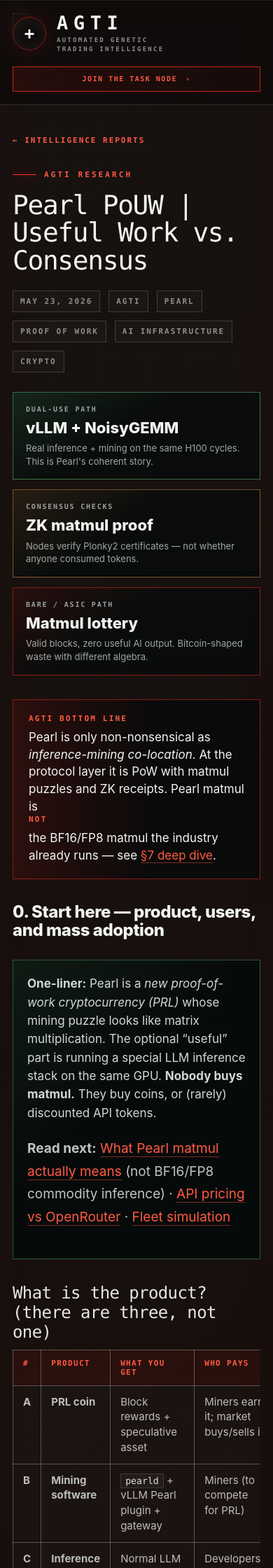
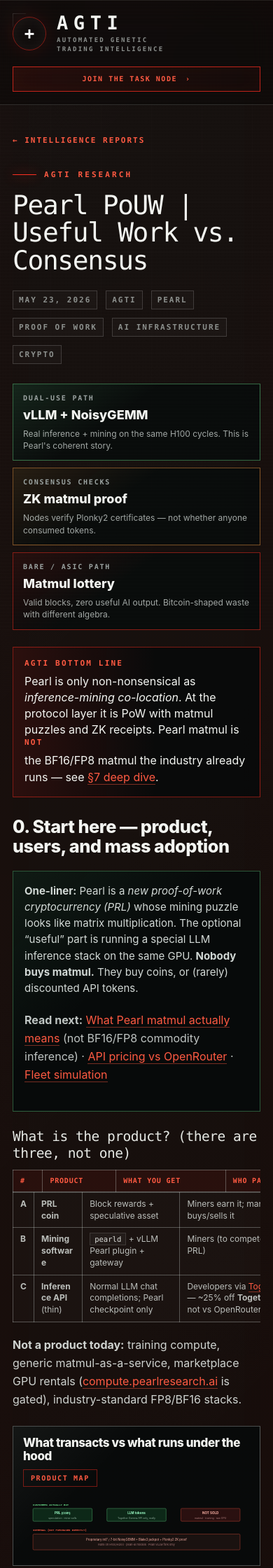
Before and after one commit to agtico/agtico.github.io, a Jekyll site: the page built from _posts/2026-05-23-pearl-pouw-useful-work-asic-analysis.md, in a window 390 px wide. Shown: the top 2240 px of the page at 70% size. Built offline with Jekyll 4.4.1, drawn with Linux system fonts in a browser that asks for light colours; some of the changed text lies outside the part shown.

Commit message:
Improve Pearl AGTI report mobile layout and readability.
Add responsive tables, Mermaid scaling, tighter typography, and stacked layouts for narrow viewports.

Co-authored-by: Cursor <cursoragent@cursor.com>

```diff
--- a/_layouts/report.html
+++ b/_layouts/report.html
@@ -64,9 +64,11 @@
         lineColor: "#9aa2a0",
         secondaryColor: "#1a1210",
         tertiaryColor: "#0d2818",
-        fontFamily: "Inter, ui-sans-serif, system-ui, sans-serif"
+        fontFamily: "Inter, ui-sans-serif, system-ui, sans-serif",
+        fontSize: "14px"
       },
-      flowchart: { curve: "basis", padding: 14 }
+      flowchart: { curve: "basis", padding: 12, useMaxWidth: true, htmlLabels: true },
+      securityLevel: "loose"
     });
   </script>
   {% endif %}
--- a/assets/css/pearl-pouw-report.css
+++ b/assets/css/pearl-pouw-report.css
@@ -342,10 +342,14 @@
   border: 1px dashed rgba(255, 255, 255, 0.12);
   background: rgba(0, 0, 0, 0.24);
   overflow-x: auto;
+  -webkit-overflow-scrolling: touch;
+  max-width: 100%;
 }
 
 .pearl-mermaid .mermaid {
-  min-width: 520px;
+  min-width: 0;
+  width: 100%;
+  max-width: 100%;
 }
 
 .pearl-mermaid svg {
@@ -378,8 +382,20 @@
 
 .pearl-report-shell > table {
   width: 100%;
+  max-width: 100%;
   border-collapse: collapse;
   margin: 8px 0 28px;
+  display: block;
+  overflow-x: auto;
+  -webkit-overflow-scrolling: touch;
+  overscroll-behavior-x: contain;
+}
+
+.pearl-report-shell > table thead,
+.pearl-report-shell > table tbody {
+  display: table;
+  width: 100%;
+  min-width: 520px;
 }
 
 .pearl-report-shell > table th,
@@ -388,6 +404,8 @@
   padding: 12px 14px;
   text-align: left;
   vertical-align: top;
+  word-break: break-word;
+  overflow-wrap: anywhere;
 }
 
 .pearl-report-shell > table th {
@@ -793,3 +811,269 @@
 .pearl-code-ref .path a:hover {
   text-decoration: underline;
 }
+
+/* ── Mobile / narrow viewports ── */
+
+.report-content.pearl-report-shell {
+  min-width: 0;
+  overflow-wrap: anywhere;
+}
+
+.report-content.pearl-report-shell img,
+.pearl-report-shell img {
+  max-width: 100%;
+  height: auto;
+}
+
+.report-content.pearl-report-shell pre {
+  margin: 16px 0 24px;
+  padding: 14px 16px;
+  border: 1px solid rgba(255, 255, 255, 0.12);
+  background: rgba(0, 0, 0, 0.35);
+  overflow-x: auto;
+  -webkit-overflow-scrolling: touch;
+  font-size: 12px;
+  line-height: 1.5;
+}
+
+.report-content.pearl-report-shell pre code {
+  border: 0;
+  background: transparent;
+  padding: 0;
+  white-space: pre;
+  word-break: normal;
+}
+
+@media (max-width: 680px) {
+  .report-content.pearl-report-shell {
+    font-size: 16px;
+    line-height: 1.62;
+    margin-top: 28px;
+  }
+
+  .pearl-hero-grid {
+    margin: 20px 0 24px;
+    gap: 10px;
+  }
+
+  .pearl-scorecard {
+    min-height: 0;
+    padding: 14px 14px 12px;
+  }
+
+  .pearl-scorecard .value {
+    font-size: 20px;
+  }
+
+  .pearl-scorecard .hint {
+    font-size: 12px;
+  }
+
+  .pearl-verdict-banner {
+    padding: 16px;
+    margin: 24px 0;
+  }
+
+  .pearl-verdict-banner p {
+    font-size: 16px;
+  }
+
+  .pearl-primer-box {
+    padding: 16px;
+    margin: 20px 0 24px;
+  }
+
+  .pearl-primer-box > p:first-of-type {
+    font-size: 15px;
+  }
+
+  .pearl-figure {
+    padding: 14px;
+    margin: 24px 0;
+  }
+
+  .pearl-figure-head {
+    flex-direction: column;
+    align-items: flex-start;
+    gap: 8px;
+    margin-bottom: 14px;
+  }
+
+  .pearl-figure-head h3 {
+    font-size: 17px;
+  }
+
+  .pearl-figure-caption {
+    font-size: 13px;
+  }
+
+  .pearl-report-shell > h2 {
+    margin: 32px 0 14px;
+    font-size: clamp(22px, 6.5vw, 28px);
+  }
+
+  .pearl-report-shell > h3 {
+    margin: 24px 0 10px;
+    font-size: clamp(18px, 5vw, 22px);
+    line-height: 1.25;
+  }
+
+  .pearl-report-shell > table {
+    margin: 8px 0 20px;
+    font-size: 13px;
+  }
+
+  .pearl-report-shell > table thead,
+  .pearl-report-shell > table tbody {
+    min-width: 480px;
+  }
+
+  .pearl-report-shell > table th,
+  .pearl-report-shell > table td {
+    padding: 8px 10px;
+    font-size: 12px;
+    line-height: 1.4;
+  }
+
+  .pearl-report-shell > table th {
+    font-size: 10px;
+    letter-spacing: 0.08em;
+  }
+
+  .pearl-quadrant-wrap {
+    grid-template-columns: 1fr;
+    grid-template-rows: auto auto auto;
+    gap: 6px;
+  }
+
+  .pearl-quadrant-y {
+    writing-mode: horizontal-tb;
+    transform: none;
+    justify-content: flex-start;
+    padding-bottom: 4px;
+  }
+
+  .pearl-quadrant-x {
+    grid-column: 1;
+    text-align: left;
+    padding-top: 4px;
+  }
+
+  .pearl-quadrant {
+    grid-template-columns: 1fr;
+    grid-template-rows: repeat(4, auto);
+    min-height: 0;
+    gap: 10px;
+  }
+
+  .pearl-quadrant-cell {
+    padding: 12px;
+  }
+
+  .pearl-quadrant-cell h5 {
+    font-size: 12px;
+  }
+
+  .pearl-quadrant-cell p {
+    font-size: 12px;
+  }
+
+  .pearl-mermaid {
+    padding: 8px;
+    margin-left: -2px;
+    margin-right: -2px;
+  }
+
+  .pearl-mermaid .mermaid {
+    font-size: 12px;
+  }
+
+  .pearl-mermaid svg {
+    min-width: 0 !important;
+    max-width: 100% !important;
+    height: auto !important;
+  }
+
+  .pearl-code-ref {
+    padding: 10px 12px;
+    font-size: 11px;
+    line-height: 1.45;
+  }
+
+  .pearl-sim-intro {
+    font-size: 14px;
+  }
+
+  .pearl-sim-grid {
+    gap: 12px;
+  }
+
+  .pearl-sim-card-head {
+    flex-wrap: wrap;
+    padding: 8px 10px 0;
+  }
+
+  .pearl-sim-card-head h4 {
+    font-size: 0.85rem;
+  }
+
+  .pearl-sim-caption {
+    font-size: 0.72rem;
+    padding: 8px 10px 10px;
+  }
+
+  .pearl-persona .buys {
+    font-size: 16px;
+  }
+
+  .pearl-persona .story {
+    font-size: 12px;
+  }
+
+  .pearl-world-panel {
+    min-height: 0;
+    padding: 14px;
+  }
+
+  .pearl-panel {
+    padding: 12px;
+  }
+
+  .pearl-panel ul {
+    font-size: 13px;
+  }
+
+  .pearl-flow-step {
+    min-height: 0;
+    padding: 14px 12px;
+  }
+
+  .pearl-flow-step:not(:last-child) {
+    margin-bottom: 18px;
+  }
+
+  .pearl-source-card .src-stat {
+    font-size: 18px;
+  }
+
+  .pearl-split {
+    gap: 12px;
+  }
+}
+
+@media (max-width: 400px) {
+  .pearl-report-shell > table thead,
+  .pearl-report-shell > table tbody {
+    min-width: 420px;
+  }
+
+  .pearl-scorecard .value {
+    font-size: 18px;
+  }
+
+  .article-meta span,
+  .article-meta time {
+    font-size: 11px;
+    padding: 6px 8px;
+  }
+}
```
Also changed, not shown: _posts/2026-05-23-pearl-pouw-useful-work-asic-analysis.md (+1 -1 lines).
